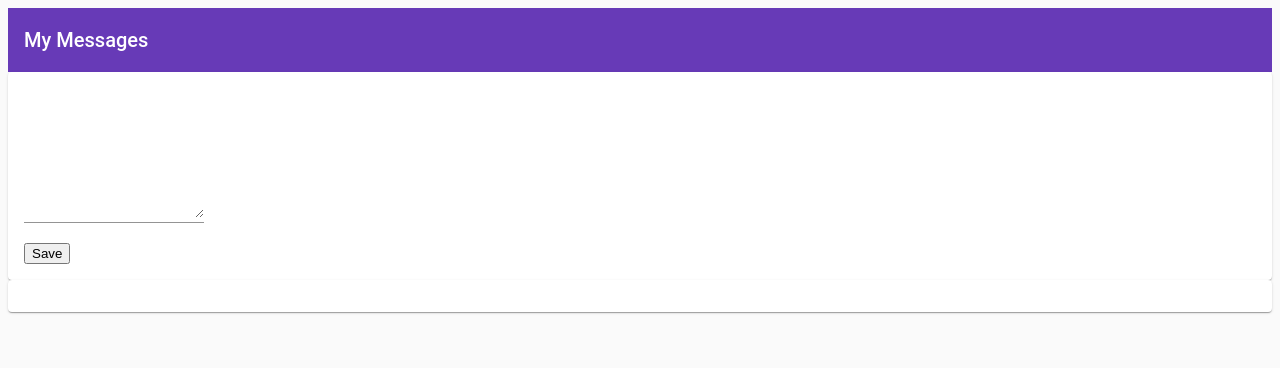
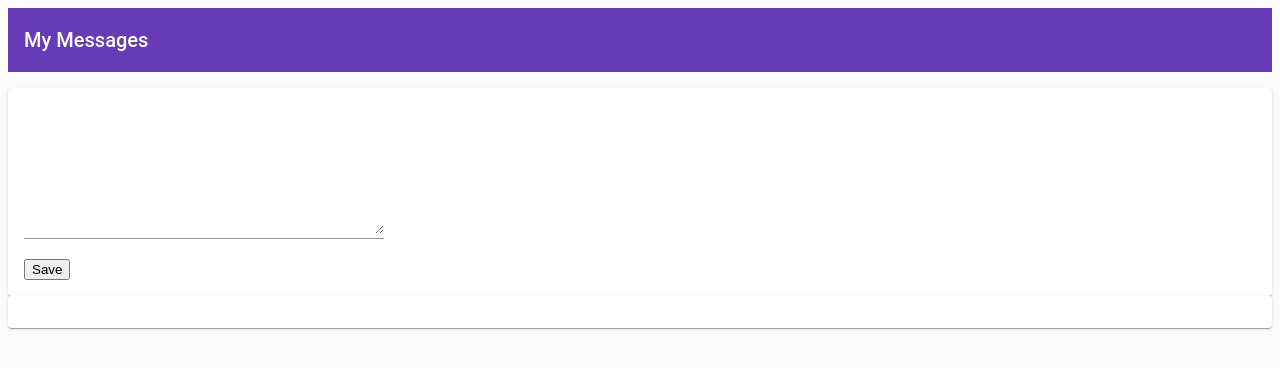
Before and after one commit to maheenul/meanApp, an Angular app: page / in a window 1280 px wide. Shown: the top 368 px of the page. Built offline with nearby package versions, Linux system fonts and the light colour scheme.

Commit message:
Data exchange between components

```diff
--- a/src/app/app.component.html
+++ b/src/app/app.component.html
@@ -1,3 +1,4 @@
 <app-header></app-header>
-<app-post-create></app-post-create>
+<app-post-create (postCreated)="onPostAdded($event)"></app-post-create>
+<app-post-list [posts]=storedPosts></app-post-list>
 <router-outlet></router-outlet>
--- a/src/app/app.component.ts
+++ b/src/app/app.component.ts
@@ -7,4 +7,9 @@
 })
 export class AppComponent {
   title = 'meanApp';
+  storedPosts = [];
+
+  onPostAdded(post) {
+    this.storedPosts.push(post);
+  }
 }
--- a/src/app/header/header.component.scss
+++ b/src/app/header/header.component.scss
@@ -0,0 +1,3 @@
+mat-toolbar {
+  margin-bottom:16px;
+}
--- a/src/app/posts/post-create/post-create.component.html
+++ b/src/app/posts/post-create/post-create.component.html
@@ -1,6 +1,9 @@
 <mat-card>
 <mat-form-field>
-  <textarea matInput rows="6" [(ngModel)]="newValue"></textarea>
+  <input matInput type="text" [(ngModel)]="newTitle">
+</mat-form-field>
+<mat-form-field>
+  <textarea matInput rows="6" [(ngModel)]="newPost"></textarea>
 </mat-form-field>
 <div>
     <button mat-button-raised (click)="onAddPost()">Save</button>
--- a/src/app/posts/post-create/post-create.component.ts
+++ b/src/app/posts/post-create/post-create.component.ts
@@ -1,4 +1,4 @@
-import { Component, OnInit } from '@angular/core';
+import { Component, OnInit, EventEmitter, Output } from '@angular/core';
 import { FormsModule } from '@angular/forms';
 
 @Component({
@@ -10,14 +10,21 @@
 
   constructor() { }
 
- newValue = '';
+ newTitle = '';
+ newPost = '';
+ posts = [];
+ @Output() postCreated = new EventEmitter();
 
 
   ngOnInit() {
   }
 
-  onAddPost(value1: HTMLTextAreaElement) {
-    this.newPost = this.newValue;
+  onAddPost() {
+    const post = {
+      title: this.newTitle,
+      post: this.newPost
+    };
+    this.postCreated.emit(post);
   }
 
 }
--- /dev/null
+++ b/src/app/posts/post-list/post-list.component.html
@@ -0,0 +1,12 @@
+<mat-accordion *ngFor="let post  of posts" >
+  <mat-expansion-panel >
+    <mat-expansion-panel-header>
+      <mat-panel-title>
+        {{post.title}}
+      </mat-panel-title>
+      <mat-panel-description>
+        {{post.post}}
+      </mat-panel-description>
+    </mat-expansion-panel-header>
+  </mat-expansion-panel>
+</mat-accordion>
--- /dev/null
+++ b/src/app/posts/post-list/post-list.component.scss
@@ -0,0 +1,3 @@
+mat-accordion{
+  width: 80%;
+}
--- /dev/null
+++ b/src/app/posts/post-list/post-list.component.ts
@@ -0,0 +1,17 @@
+import { Component, OnInit, Input } from '@angular/core';
+
+@Component({
+  selector: 'app-post-list',
+  templateUrl: './post-list.component.html',
+  styleUrls: ['./post-list.component.scss']
+})
+export class PostListComponent implements OnInit {
+
+  constructor() { }
+
+  ngOnInit() {
+  }
+
+  @Input() posts = [];
+
+}
```
Also changed, not shown: src/app/app.module.ts (+6 -2 lines), 1 other file (tests, documents, lock files or other folders).
